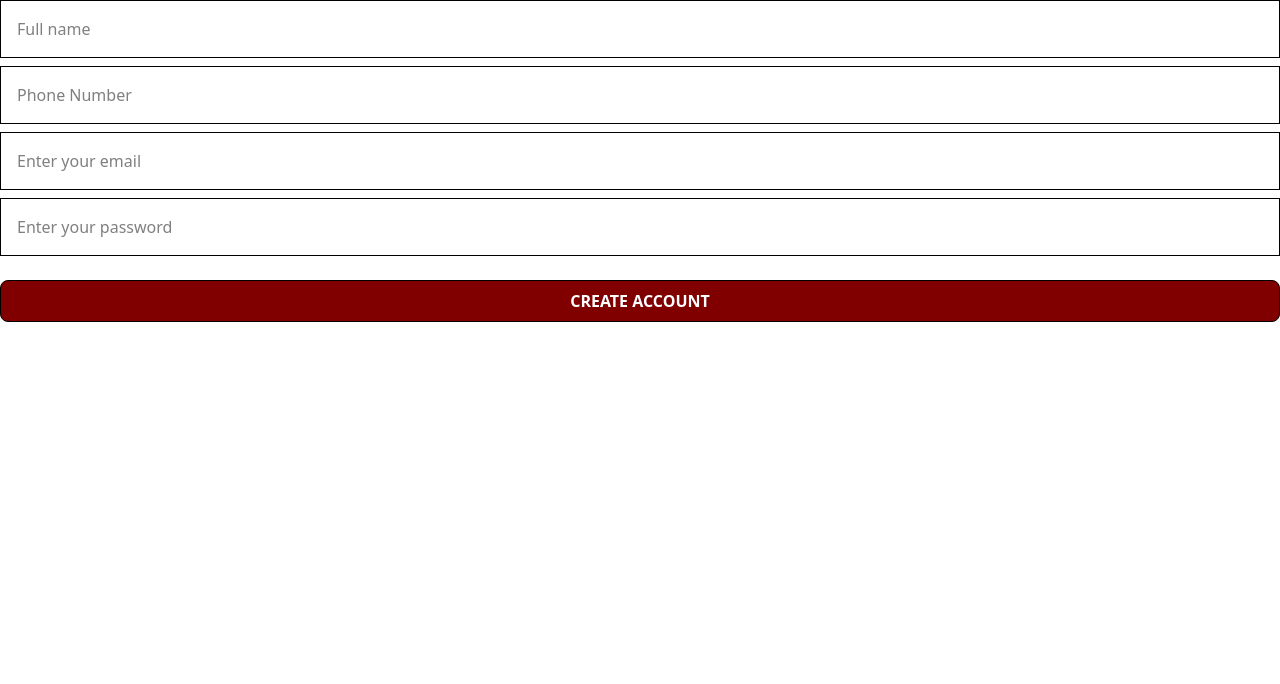
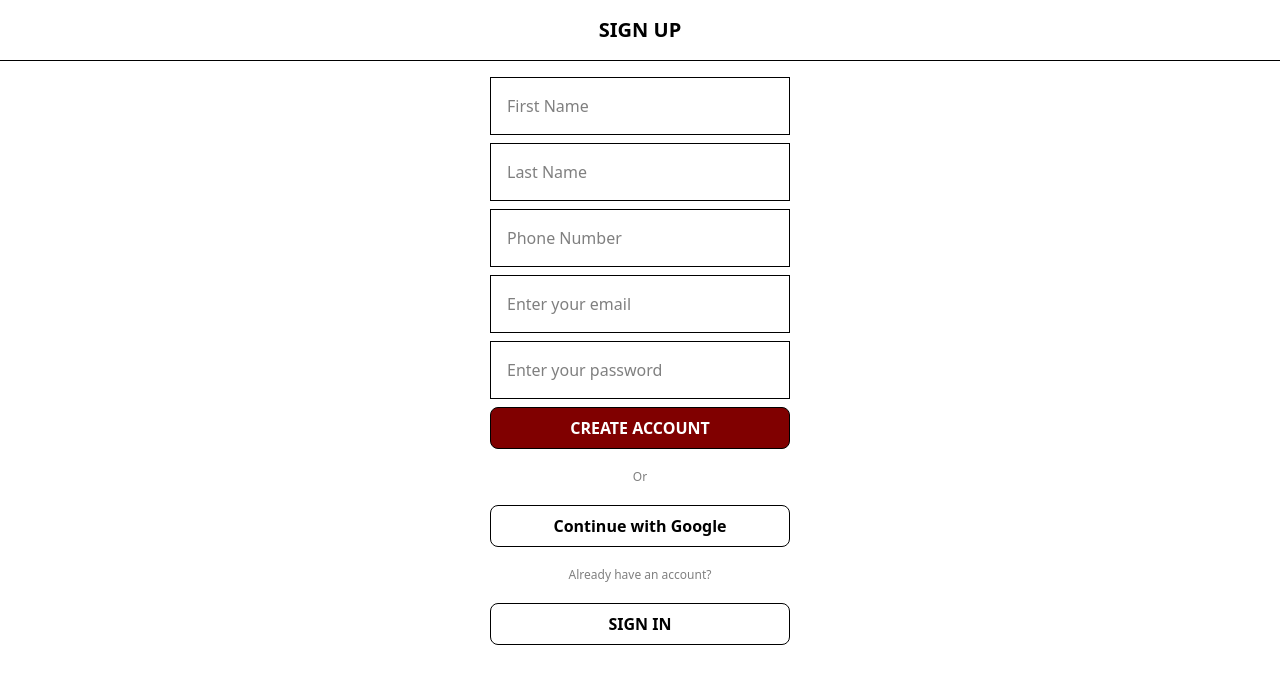
Before and after one commit to DBMS-PM-007/pagbantay-fe, a React (Vite) app: page /sign-up in a window 1280 px wide. Shown: the top 684 px of the page. Built offline with nearby package versions, Linux system fonts and the light colour scheme; no server answers.

Commit message:
feat: added layout and functionality for sign-in and sign-up pages

```diff
--- a/src/pages/SignInPage.tsx
+++ b/src/pages/SignInPage.tsx
@@ -1,6 +1,9 @@
 import { useState, FormEvent, ChangeEvent } from "react";
 import { useSignIn } from "@clerk/clerk-react";
+import { useNavigate } from "react-router-dom";
 import InputField from "../components/InputField";
+import Header from "../components/Header";
+import PagbantayLogo from "../assets/pagbantay_logo.png";
 
 export default function SignInPage() {
   const { isLoaded, signIn, setActive } = useSignIn();
@@ -8,6 +11,8 @@ export default function SignInPage() {
   const [password, setPassword] = useState("");
   const [submitted, setSubmitted] = useState(false);
   const [error, setError] = useState("");
+
+  const navigate = useNavigate()
 
   const handleSubmit = async (event: FormEvent<HTMLFormElement>) => {
     event.preventDefault();
@@ -40,9 +45,12 @@ export default function SignInPage() {
   if (!isLoaded) return <div>Loading...</div>;
 
   return (
-    <div className="flex flex-col justify-center">
+    <div className="w-screen h-screen text-center items-center flex flex-col space-y-4 bg-white text-black">
+      <Header title="SIGN IN" />
       {!submitted ? (
-        <form onSubmit={handleSubmit} className="flex flex-col justify-center gap-2">
+        <div className="w-[300px] flex flex-col gap-[20px]">
+          <img src={PagbantayLogo} />
+          <form onSubmit={handleSubmit} className="w-full flex flex-col justify-center gap-2">
             <InputField
               type="email"
               placeholder="Email"
@@ -61,6 +69,23 @@ export default function SignInPage() {
             />
             <button type="submit" className="mt-4 text-md text-black hover:cursor-pointer font-bold bg-white border border-black p-2 rounded-lg">SIGN IN</button>
           </form>
+          <a href="/" className="text-[grey] text-xs">
+            Forgot password?
+          </a>
+          <button
+            onClick={() => navigate("/sign-up")}
+            className="w-full text-md text-white hover:cursor-pointer font-bold bg-[maroon] border border-black p-2 rounded-lg">
+            SIGN UP
+          </button>
+          <p className="text-[grey] text-xs">
+            Or
+          </p>
+          <button
+            onClick={() => navigate("/")}
+            className="w-full text-md text-black hover:cursor-pointer font-bold bg-white border border-black p-2 rounded-lg">
+            Continue with Google
+          </button>
+        </div>
       ) : (
         <div>Signed up and session is active!</div>
       )}
--- a/src/pages/SignUpPage.tsx
+++ b/src/pages/SignUpPage.tsx
@@ -1,15 +1,20 @@
 import { useState, FormEvent, ChangeEvent } from "react";
 import { useSignUp } from "@clerk/clerk-react";
+import { useNavigate } from "react-router-dom";
 import InputField from "../components/InputField";
+import Header from "../components/Header";
 
 export default function SignUpPage() {
   const { isLoaded, signUp, setActive } = useSignUp();
-  const [name, setName] = useState("");
-  const [number, setNumber] = useState("");
+  const [firstName, setFirstName] = useState("");
+  const [lastName, setLastName] = useState("");
+  const [contact, setContact] = useState("");
   const [email, setEmail] = useState("");
   const [password, setPassword] = useState("");
   const [submitted, setSubmitted] = useState(false);
   const [error, setError] = useState("");
+
+  const navigate = useNavigate();
 
   const handleSubmit = async (event: FormEvent<HTMLFormElement>) => {
     event.preventDefault();
@@ -21,6 +26,9 @@ export default function SignUpPage() {
       await signUp.create({
         emailAddress: email,
         password: password,
+        firstName: firstName,
+        lastName: lastName,
+        phoneNumber: contact,
       });
 
       await signUp.prepareEmailAddressVerification({ strategy: "email_code" });
@@ -39,9 +47,9 @@ export default function SignUpPage() {
 
       const sessionId = signUp.createdSessionId;
       // Uncomment Below for Debugging
-      //console.log("Session Id:", sessionId);
-      //console.log("Sign-up status:", signUp.status);
-      //console.log("Missing fields:", signUp?.missingFields);
+      console.log("Session Id:", sessionId);
+      console.log("Sign-up status:", signUp.status);
+      console.log("Missing fields:", signUp?.missingFields);
 
       await setActive({ session: sessionId });
       setSubmitted(true);
@@ -54,23 +62,33 @@ export default function SignUpPage() {
   if (!isLoaded) return <div>Loading...</div>;
 
   return (
-    <div className="flex flex-col justify-center">
+    <div className="w-screen h-screen text-center items-center flex flex-col space-y-4 bg-white text-black">
+      <Header title="SIGN UP" />
       {!submitted ? (
-        <form onSubmit={handleSubmit} className="flex flex-col justify-center gap-2">
+        <div className="w-[300px] flex flex-col gap-[20px]">
+          <form onSubmit={handleSubmit} className="w-full flex flex-col justify-center gap-2">
             <InputField
               type="text"
-            placeholder="Full name"
-            value={name}
+              placeholder="First Name"
+              value={firstName}
               onChange={(e: ChangeEvent<HTMLInputElement>) =>
-              setName(e.target.value)
+                setFirstName(e.target.value)
+              }
+            />
+            <InputField
+              type="text"
+              placeholder="Last Name"
+              value={lastName}
+              onChange={(e: ChangeEvent<HTMLInputElement>) =>
+                setLastName(e.target.value)
               }
             />
             <InputField
               type="text"
               placeholder="Phone Number"
-            value={number}
+              value={contact}
               onChange={(e: ChangeEvent<HTMLInputElement>) =>
-              setNumber(e.target.value)
+                setContact(e.target.value)
               }
             />
             <InputField
@@ -89,12 +107,34 @@ export default function SignUpPage() {
                 setPassword(e.target.value)
               }
             />
-          <button type="submit" className="mt-4 text-md text-white hover:cursor-pointer font-bold bg-[maroon] border border-black p-2 rounded-lg">CREATE ACCOUNT</button>
+            <button
+              type="submit"
+              className="text-md text-white hover:cursor-pointer font-bold bg-[maroon] border border-black p-2 rounded-lg">
+              CREATE ACCOUNT
+            </button>
           </form>
+          <p className="text-[grey] text-xs">
+            Or
+          </p>
+          <button
+            onClick={() => navigate("/")}
+            className="w-full text-md text-black hover:cursor-pointer font-bold bg-white border border-black p-2 rounded-lg">
+            Continue with Google
+          </button>
+          <p className="text-[grey] text-xs">
+            Already have an account?
+          </p>
+          <button
+            onClick={() => navigate("/sign-in")}
+            className="w-full text-md text-black hover:cursor-pointer font-bold bg-white border border-black p-2 rounded-lg">
+            SIGN IN
+          </button>
+        </div>
       ) : (
         <div>Signed up and session is active!</div>
-      )}
+      )
+      }
       {error && <p style={{ color: "red" }}>{error}</p>}
-    </div>
+    </div >
   );
 }
```
Lines whose indentation alone changed are shown as unchanged.
